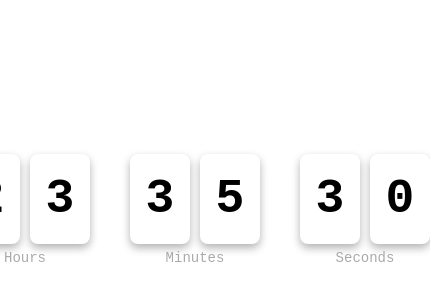
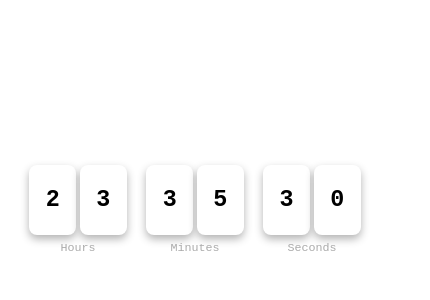
Before and after one commit to realchasecurtis/countdown-timer, a plain HTML site: page index.html in a window 390 px wide. Shown: the part 212-512 px from the top of the page, 430 px wide, since content can reach past the window. Drawn offline with Linux system fonts and the light colour scheme.

Commit message:
Update index.html for responsive viewing

```diff
--- a/index.html
+++ b/index.html
@@ -18,21 +18,28 @@
 
 .countdown {
   display: flex;
-      gap: 40px;
+  flex-wrap: wrap;
+  justify-content: center;
+  gap: 5vw;
+  max-width: 100%;
+  padding: 1rem;
+  box-sizing: border-box;
 }
 
 .group {
   display: flex;
-      gap: 10px;
+  gap: 1vw;
 }
 
 .digit {
   background: white;
   color: black;
-      width: 60px;
-      height: 90px;
+  width: 12vw;
+  height: 18vw;
+  max-width: 60px;
+  max-height: 90px;
   border-radius: 8px;
-      font-size: 48px;
+  font-size: 6vw;
   font-weight: bold;
   display: flex;
   justify-content: center;
@@ -42,7 +49,7 @@
 
 .label {
   text-align: center;
-      font-size: 14px;
+  font-size: 3vw;
   color: #aaa;
   margin-top: 6px;
 }
```
Lines whose indentation alone changed are shown as unchanged.
